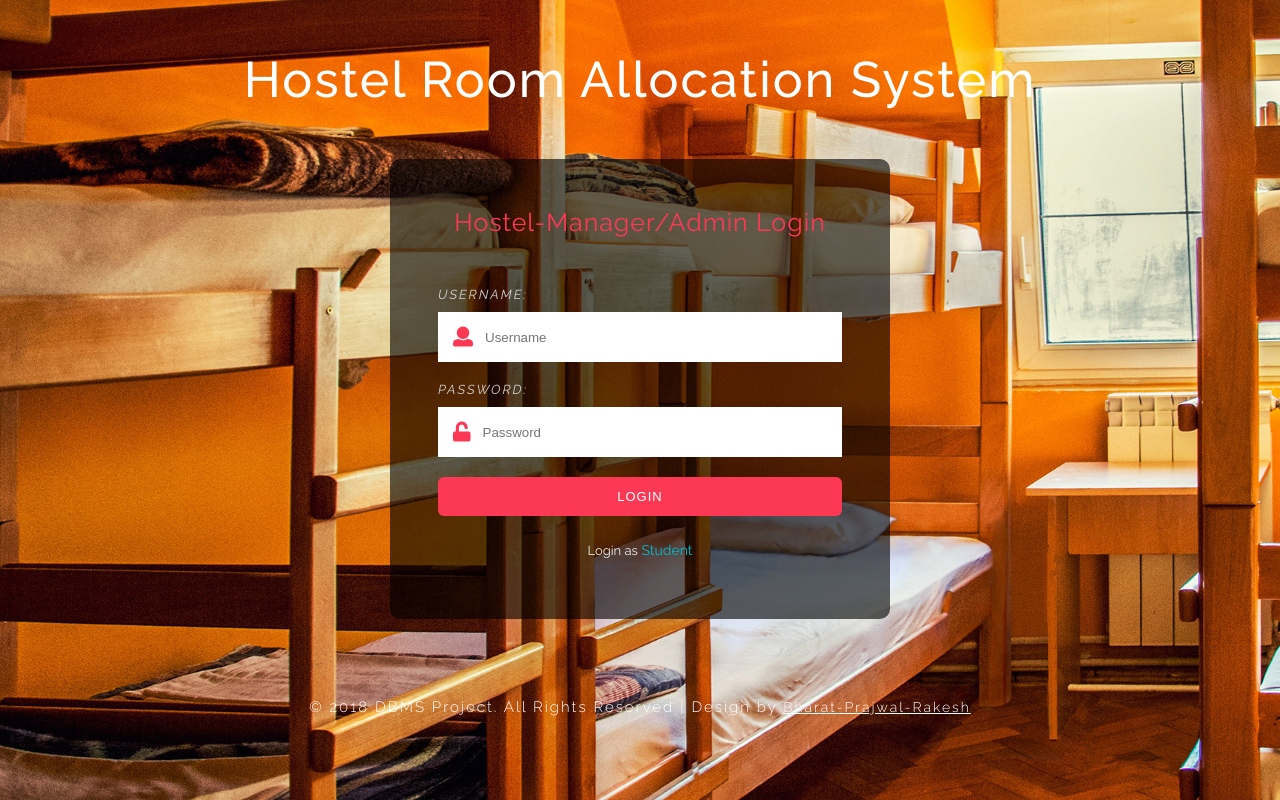
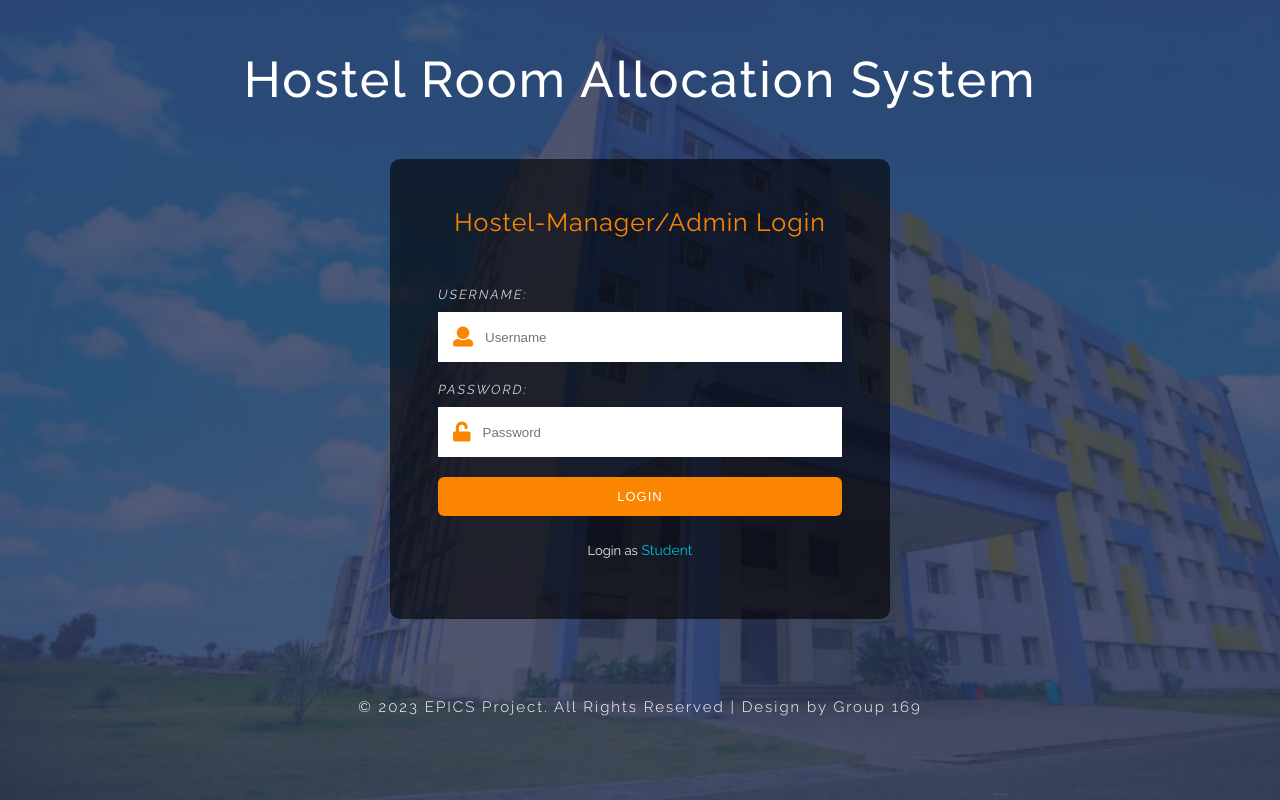
Before and after one commit to Khush-3105/Hostel-Management-System, a PHP site: page /login-hostel_manager.php in a window 1280 px wide. Run offline with PHP 8.4, Linux system fonts and the light colour scheme.

Commit message:
login pages (Khush)

```diff
--- a/index.php
+++ b/index.php
@@ -2,7 +2,7 @@
 <html lang="en">
 
 <head>
-    <title>HMS</title>
+    <title>Student Login</title>
     <!-- meta tags -->
     <meta charset="UTF-8" />
     <meta name="viewport" content="width=device-width, initial-scale=1.0" />
@@ -54,7 +54,7 @@
         <p class=" w3l-register-p">Don't have an account?<a href="signup.php" class="register"> Sign up</a></p>
     </div>
     <footer>
-        <p class="copyright-agileinfo"> &copy; 2018 DBMS Project. All Rights Reserved | Design by <a href="https://www.linkedin.com/in/bharat-reddy/">Bharat-Prajwal-Rakesh</a></p>
+        <p class="copyright-agileinfo"> &copy; 2023 EPICS Project. All Rights Reserved | Design by Group 169</a></p>
     </footer>
 
 </body>
--- a/login-hostel_manager.php
+++ b/login-hostel_manager.php
@@ -2,7 +2,7 @@
 <html lang="en">
 
 <head>
-    <title>HMS</title>
+    <title>Hostel Manager/Admin Login</title>
     <!-- meta tags -->
     <meta charset="UTF-8" />
     <meta name="viewport" content="width=device-width, initial-scale=1.0" />
@@ -54,7 +54,7 @@
       <!--  <p class=" w3l-register-p">Don't have an account?<a href="signup.php" class="register"> Sign up</a></p>-->
     </div>
     <footer>
-        <p class="copyright-agileinfo"> &copy; 2018 DBMS Project. All Rights Reserved | Design by <a href="https://www.linkedin.com/in/bharat-reddy/">Bharat-Prajwal-Rakesh</a></p>
+        <p class="copyright-agileinfo"> &copy; 2023 EPICS Project. All Rights Reserved | Design by Group 169</a></p>
     </footer>
 
 </body>
--- a/signup.php
+++ b/signup.php
@@ -2,7 +2,7 @@
 <html lang="en">
 
 <head>
-    <title>SIGNUP PAGE</title>
+    <title>Student Sign Up</title>
     <!-- meta tags -->
     <meta charset="UTF-8" />
     <meta name="viewport" content="width=device-width, initial-scale=1.0" />
@@ -105,7 +105,7 @@
         <p class=" w3l-register-p">Already a member?<a href="index.php" class="register"> Login</a></p>
     </div>
     <footer>
-        <p class="copyright-agileinfo"> &copy; 2018 DBMS Project. All Rights Reserved | Design by <a href="https://www.linkedin.com/in/bharat-reddy/">Bharat-Prajwal-Rakesh</a></p>
+        <p class="copyright-agileinfo"> &copy; 2023 EPICS Project. All Rights Reserved | Design by Group 169</a></p>
     </footer>
 
 </body>
--- a/web/css/style.css
+++ b/web/css/style.css
@@ -18,7 +18,7 @@ h1 {
 
 h2 {
     margin: 0;
-    color: #fc3955;
+    color: #fb8500;
     font-size: 25px;
     font-weight: 400;
     text-align: center;
@@ -49,7 +49,7 @@ p.w3l-register-p {
 }
 
 .group i {
-    color: #fc3955;
+    color: #fb8500;
     font-size: 20px;
     padding: 0 10px;
 }
@@ -83,7 +83,7 @@ input[type="password"]:focus {
 }
 
 button {
-    background: #fc3955;
+    background: #fb8500;
     color: #ffffff;
     font-size: 13px;
     text-transform: uppercase;
```
Also changed, not shown: dumping/web_profile/images/cover4.jpg, web/images/cover4.jpg, web_profile/images/cover4.jpg.
